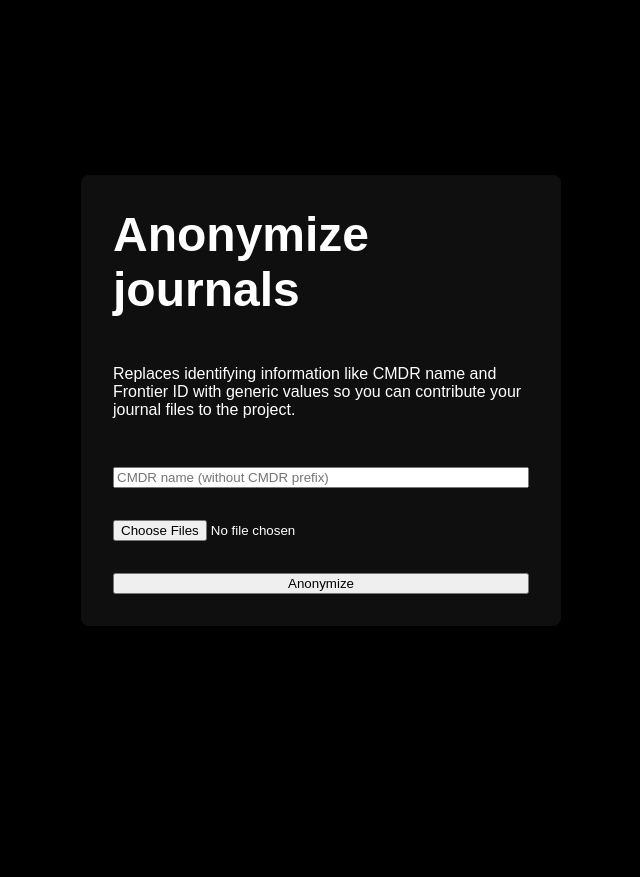
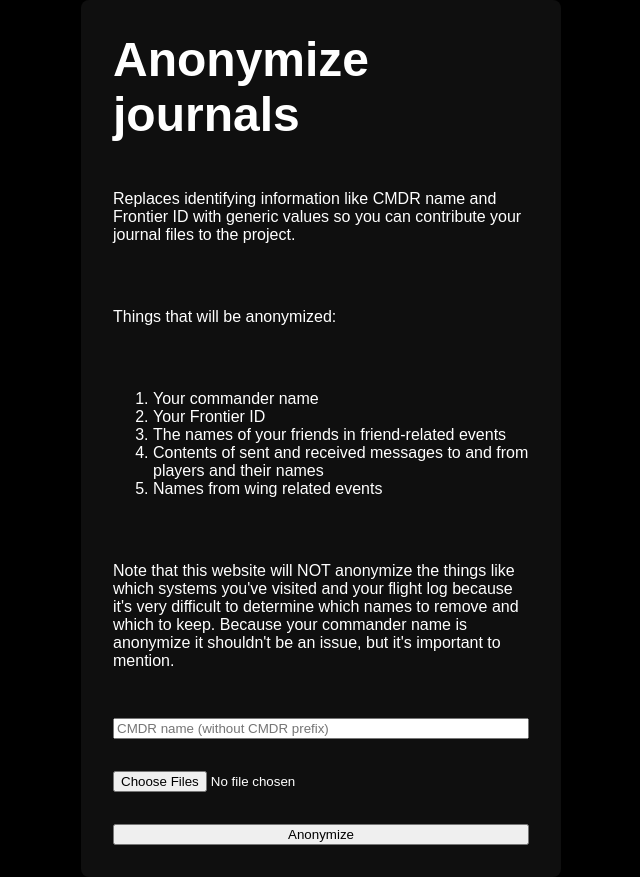
Before and after one commit to rster2002/ed-anonymize-journals, a Svelte app: page / in a window 1280 px wide. Shown: the whole page, without its empty margins (319-959 px from the left). Before the commit the page ends 800 px from the top, so only its background shows below. Built offline with nearby package versions, Linux system fonts and the light colour scheme; a web font is replaced by a local one.

Commit message:
💬 Extend explanation

```diff
--- a/src/App.svelte
+++ b/src/App.svelte
@@ -5,6 +5,24 @@
     <p>
       Replaces identifying information like CMDR name and Frontier ID with generic values so you can contribute your
       journal files to the project.
+    </p>
+
+    <p>
+      Things that will be anonymized:
+    </p>
+
+    <ol>
+      <li>Your commander name</li>
+      <li>Your Frontier ID</li>
+      <li>The names of your friends in friend-related events</li>
+      <li>Contents of sent and received messages to and from players and their names</li>
+      <li>Names from wing related events</li>
+    </ol>
+
+    <p>
+      Note that this website will NOT anonymize the things like which systems you've visited and your flight log because
+      it's very difficult to determine which names to remove and which to keep. Because your commander name is anonymize
+      it shouldn't be an issue, but it's important to mention.
     </p>
 
     {#if !working}
@@ -121,14 +139,6 @@ async function processFile(file: File) {
         };
       }
 
-      if (line.event === "ShipTargeted" && line.PilotName !== undefined && line.PilotName.startsWith("$RolePanel2_unmanned;")) {
-        return {
-          ...line,
-          PilotName: "$RolePanel2_unmanned; $cmdr_decorate:#name=SOMEONE;",
-          PilotName_Localised: "unmanned CMDR SOMEONE",
-        };
-      }
-
       if (line.event === "WingInvite" || line.event === "WingAdd") {
         return {
           ...line,
```
